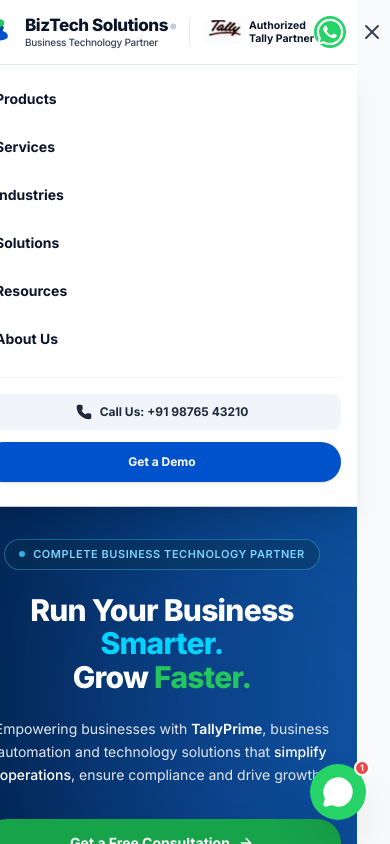
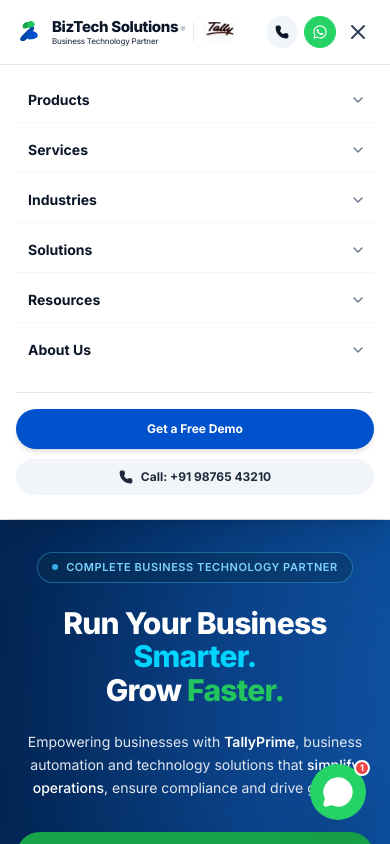
Before and after one commit to adminbiztechx/hs-enterprises, a React (Vite) app: page / in a window 390 px wide. Both pictures are taken after a click on the button 372 px from the left and 32 px from the top of the page. Shown: the top 844 px of the page. Built offline with nearby package versions, Linux system fonts and the light colour scheme.

Commit message:
Fix mobile responsive alignment across Navbar, Implementation Process and Testimonials

```diff
--- a/src/components/Logos.jsx
+++ b/src/components/Logos.jsx
@@ -1,8 +1,8 @@
 import React from 'react';
 
 export const BizTechLogo = ({ className = "h-8", light = false }) => (
-  <div className={`flex items-center gap-2.5 ${className}`}>
-    <div className="relative w-8 h-8 shrink-0 flex items-center justify-center">
+  <div className={`flex items-center gap-1.5 xs:gap-2 sm:gap-2.5 ${className}`}>
+    <div className="relative w-6 h-6 xs:w-7 xs:h-7 sm:w-8 sm:h-8 shrink-0 flex items-center justify-center">
       <svg viewBox="0 0 36 36" fill="none" className="w-full h-full">
         {/* Top green wings */}
         <path d="M11 6.5C14 4.5 18 5 18 8C18 11.5 13.5 13.5 11 13.5C8.8 13.5 8 11.8 8.8 9.2C9.4 7.5 10.2 6.8 11 6.5Z" fill="#16A34A" />
@@ -14,12 +14,12 @@ export const BizTechLogo = ({ className = "h-8", light = false }) => (
     </div>
     <div className="flex flex-col text-left">
       <div className="flex items-baseline">
-        <span className={`font-extrabold text-[17px] sm:text-[18px] tracking-tight leading-none ${light ? 'text-white' : 'text-[#0B1528]'}`}>
+        <span className={`font-extrabold text-[13px] xs:text-[15px] sm:text-[18px] tracking-tight leading-none ${light ? 'text-white' : 'text-[#0B1528]'}`}>
           BizTech Solutions
         </span>
-        <span className="text-[10px] font-bold text-slate-400 ml-0.5">®</span>
+        <span className="text-[8px] sm:text-[10px] font-bold text-slate-400 ml-0.5">®</span>
       </div>
-      <span className={`text-[10px] sm:text-[10.5px] font-medium tracking-tight mt-0.5 leading-none ${light ? 'text-slate-300' : 'text-[#334155]'}`}>
+      <span className={`text-[7.5px] xs:text-[8px] sm:text-[10px] font-medium tracking-tight mt-0.5 leading-none ${light ? 'text-slate-300' : 'text-[#334155]'}`}>
         Business Technology Partner
       </span>
     </div>
@@ -31,22 +31,22 @@ export const HSEnterprisesLogo = ({ className = "h-8", light = false }) => (
 );
 
 export const TallyPartnerBadge = ({ light = false }) => (
-  <div className={`flex items-center gap-2 pl-3.5 border-l ${light ? 'border-slate-700' : 'border-slate-200/90'}`}>
+  <div className={`flex items-center gap-1 xs:gap-1.5 sm:gap-2 pl-1.5 xs:pl-2 sm:pl-3.5 border-l ${light ? 'border-slate-700' : 'border-slate-200/90'}`}>
     <div className="flex items-center shrink-0">
       <img
         src="/images/tally-script-logo.png"
         alt="Tally"
-        className="h-6 sm:h-7 object-contain"
+        className="h-4.5 xs:h-5 sm:h-7 object-contain"
         onError={(e) => {
           e.currentTarget.style.display = 'none';
         }}
       />
     </div>
-    <div className="flex flex-col text-left">
-      <span className={`text-[10.5px] font-bold leading-tight ${light ? 'text-slate-200' : 'text-[#0B1528]'}`}>
+    <div className="hidden sm:flex flex-col text-left">
+      <span className={`text-[9.5px] sm:text-[10.5px] font-bold leading-tight ${light ? 'text-slate-200' : 'text-[#0B1528]'}`}>
         Authorized
       </span>
-      <span className={`text-[10.5px] font-bold leading-tight ${light ? 'text-slate-300' : 'text-[#0B1528]'}`}>
+      <span className={`text-[9.5px] sm:text-[10.5px] font-bold leading-tight ${light ? 'text-slate-300' : 'text-[#0B1528]'}`}>
         Tally Partner
       </span>
     </div>
--- a/src/components/Navbar.jsx
+++ b/src/components/Navbar.jsx
@@ -4,7 +4,7 @@ import { BizTechLogo, TallyPartnerBadge } from './Logos';
 
 function WhatsAppIcon() {
   return (
-    <svg className="w-4.5 h-4.5 fill-current" viewBox="0 0 24 24">
+    <svg className="w-4 h-4 fill-current" viewBox="0 0 24 24">
       <path d="M12.04 2c-5.46 0-9.91 4.45-9.91 9.91 0 1.75.46 3.45 1.32 4.95L2.05 22l5.25-1.38c1.45.79 3.08 1.21 4.74 1.21 5.46 0 9.91-4.45 9.91-9.91 0-2.65-1.03-5.14-2.9-7.01A9.82 9.82 0 0 0 12.04 2zm0 18.15c-1.49 0-2.96-.4-4.24-1.16l-.3-.18-3.12.82.83-3.04-.2-.32a8.19 8.19 0 0 1-1.26-4.36c0-4.54 3.7-8.24 8.24-8.24 2.2 0 4.27.86 5.82 2.42a8.18 8.18 0 0 1 2.41 5.83c.02 4.54-3.68 8.23-8.18 8.23zm4.52-6.16c-.25-.12-1.47-.72-1.7-.8-.23-.09-.39-.12-.56.12-.17.25-.64.8-.79.97-.14.17-.29.19-.54.07-.25-.12-1.05-.39-1.99-1.23-.74-.66-1.23-1.47-1.38-1.72-.14-.25-.02-.38.11-.51.11-.11.25-.29.37-.43.12-.15.17-.25.25-.42.08-.17.04-.31-.02-.44-.06-.12-.56-1.34-.76-1.84-.2-.48-.4-.42-.56-.43h-.47c-.17 0-.44.06-.67.31-.23.25-.87.85-.87 2.07 0 1.22.89 2.4 1.01 2.56.12.17 1.75 2.67 4.24 3.74.59.26 1.05.41 1.41.53.6.19 1.14.16 1.57.1.48-.07 1.47-.6 1.68-1.18.21-.58.21-1.07.15-1.18-.06-.12-.22-.19-.47-.31z" />
     </svg>
   );
@@ -24,6 +24,7 @@ export default function Navbar({
 }) {
   const [mobileMenuOpen, setMobileMenuOpen] = useState(false);
   const [activeDropdown, setActiveDropdown] = useState(null);
+  const [expandedMobileItem, setExpandedMobileItem] = useState(null);
 
   const navItems = [
     {
@@ -111,14 +112,14 @@ export default function Navbar({
 
   return (
     <header className="sticky top-0 z-50 bg-white/95 backdrop-blur-md border-b border-slate-200/80 shadow-xs transition-all duration-200 w-full">
-      <div className="w-full max-w-[1720px] mx-auto px-4 sm:px-6 lg:px-10 xl:px-12">
+      <div className="w-full max-w-[1720px] mx-auto px-2.5 xs:px-4 sm:px-6 lg:px-8 xl:px-12">
         <div className="flex items-center justify-between h-16 sm:h-[68px]">
 
           {/* Left Brand: BizTech Solutions + Authorized Tally Partner */}
-          <div className="flex items-center gap-3 md:gap-4 shrink-0">
+          <div className="flex items-center gap-1 xs:gap-2 sm:gap-3 md:gap-4 shrink-0 min-w-0">
             <button
               onClick={onNavigateHome}
-              className="flex items-center group text-left focus:outline-none cursor-pointer"
+              className="flex items-center group text-left focus:outline-none cursor-pointer shrink-0"
               aria-label="BizTech Solutions Home"
             >
               <BizTechLogo />
@@ -127,7 +128,7 @@ export default function Navbar({
           </div>
 
           {/* Center Navigation Links (Each with ChevronDown) */}
-          <nav className="hidden lg:flex items-center gap-5 xl:gap-7">
+          <nav className="hidden lg:flex items-center gap-3 xl:gap-5 2xl:gap-7">
             {navItems.map((item) => (
               <div
                 key={item.name}
@@ -137,14 +138,14 @@ export default function Navbar({
               >
                 <button
                   onClick={() => handleNavClick(item)}
-                  className={`flex items-center gap-1 text-[13.5px] xl:text-[14px] font-bold transition-colors cursor-pointer ${
+                  className={`flex items-center gap-0.5 xl:gap-1 text-[12.5px] xl:text-[13.5px] 2xl:text-[14px] font-bold transition-colors cursor-pointer ${
                     item.isActive
                       ? 'text-[#0052CC]'
                       : 'text-[#0B1528] hover:text-[#0052CC]'
                   }`}
                 >
-                  <span>{item.name}</span>
-                  <ChevronDown className="w-3.5 h-3.5 text-slate-500 group-hover:text-[#0052CC] transition-transform duration-200 group-hover:rotate-180" />
+                  <span className="whitespace-nowrap">{item.name}</span>
+                  <ChevronDown className="w-3 h-3 xl:w-3.5 xl:h-3.5 text-slate-500 group-hover:text-[#0052CC] transition-transform duration-200 group-hover:rotate-180" />
                 </button>
 
                 {/* Dropdown Menu */}
@@ -179,15 +180,15 @@ export default function Navbar({
             ))}
           </nav>
 
-          {/* Right Action: Phone + WhatsApp + Get a Demo Button */}
-          <div className="hidden md:flex items-center gap-3.5 shrink-0">
-            {/* Phone link */}
+          {/* Desktop Right Action: Phone + WhatsApp + Get a Demo Button */}
+          <div className="hidden lg:flex items-center gap-2 xl:gap-2.5 2xl:gap-3.5 shrink-0">
+            {/* Phone link (shown on xl+) */}
             <a
               href="tel:+919876543210"
-              className="flex items-center gap-2 text-[13px] sm:text-[13.5px] font-bold text-[#0B1528] hover:text-[#0052CC] transition-colors"
+              className="hidden xl:flex items-center gap-1.5 2xl:gap-2 text-[12px] xl:text-[13px] 2xl:text-[13.5px] font-bold text-[#0B1528] hover:text-[#0052CC] transition-colors"
             >
-              <div className="w-7 h-7 rounded-full bg-slate-100 flex items-center justify-center text-[#0B1528] shrink-0">
-                <Phone className="w-3.5 h-3.5 fill-current" />
+              <div className="w-6 h-6 2xl:w-7 2xl:h-7 rounded-full bg-slate-100 flex items-center justify-center text-[#0B1528] shrink-0">
+                <Phone className="w-3 h-3 2xl:w-3.5 2xl:h-3.5 fill-current" />
               </div>
               <span className="tracking-tight whitespace-nowrap">+91 98765 43210</span>
             </a>
@@ -198,7 +199,7 @@ export default function Navbar({
               target="_blank"
               rel="noopener noreferrer"
               aria-label="Contact on WhatsApp"
-              className="w-8 h-8 rounded-full bg-[#25D366] hover:bg-[#20ba5a] text-white flex items-center justify-center shadow-xs hover:scale-105 transition-all shrink-0"
+              className="w-7 h-7 xl:w-7.5 xl:h-7.5 2xl:w-8 2xl:h-8 rounded-full bg-[#25D366] hover:bg-[#20ba5a] text-white flex items-center justify-center shadow-xs hover:scale-105 transition-all shrink-0"
             >
               <WhatsAppIcon />
             </a>
@@ -206,29 +207,49 @@ export default function Navbar({
             {/* Get a Demo CTA Button (Pill Button) */}
             <button
               onClick={onOpenDemoModal}
-              className="bg-[#0052CC] hover:bg-[#003D99] text-white text-xs sm:text-[13px] font-bold px-5 py-2 rounded-full shadow-xs hover:shadow transition-all duration-150 flex items-center justify-center tracking-wide cursor-pointer whitespace-nowrap"
+              className="bg-[#0052CC] hover:bg-[#003D99] text-white text-[11px] xl:text-xs 2xl:text-[13px] font-bold px-3 xl:px-4 2xl:px-5 py-1.5 xl:py-2 rounded-full shadow-xs hover:shadow transition-all duration-150 flex items-center justify-center tracking-wide cursor-pointer whitespace-nowrap"
             >
               Get a Demo
             </button>
           </div>
 
-          {/* Mobile Menu Hamburger Button */}
-          <div className="flex md:hidden items-center gap-2">
+          {/* Mobile Right Action Bar: Call + WhatsApp + Demo Pill + Hamburger */}
+          <div className="flex lg:hidden items-center gap-1 xs:gap-1.5 sm:gap-2 shrink-0">
+            {/* Quick Call Icon Button on mobile */}
             <a
-              href="https://wa.me/919876543210"
+              href="tel:+919876543210"
+              aria-label="Call BizTech"
+              className="w-7 h-7 xs:w-8 xs:h-8 rounded-full bg-slate-100 hover:bg-slate-200 text-[#0B1528] flex items-center justify-center transition-colors"
+            >
+              <Phone className="w-3.5 h-3.5 fill-current" />
+            </a>
+
+            {/* WhatsApp Icon Button on mobile */}
+            <a
+              href="https://wa.me/919876543210?text=Hi%2C%20I%20am%20interested%20in%20TallyPrime%20and%20BizTech%20Solutions."
               target="_blank"
               rel="noopener noreferrer"
-              className="w-8 h-8 rounded-full bg-[#25D366] text-white flex items-center justify-center shadow-xs"
               aria-label="WhatsApp"
+              className="w-7 h-7 xs:w-8 xs:h-8 rounded-full bg-[#25D366] hover:bg-[#20ba5a] text-white flex items-center justify-center shadow-xs transition-transform active:scale-95"
             >
               <WhatsAppIcon />
             </a>
+
+            {/* Get a Demo compact pill button for tablet */}
+            <button
+              onClick={onOpenDemoModal}
+              className="hidden md:inline-flex bg-[#0052CC] hover:bg-[#003D99] text-white text-xs font-bold px-3 py-1.5 rounded-full shadow-xs transition-colors whitespace-nowrap cursor-pointer"
+            >
+              Demo
+            </button>
+
+            {/* Hamburger / Close Button */}
             <button
               onClick={() => setMobileMenuOpen(!mobileMenuOpen)}
-              className="p-1.5 rounded-lg text-slate-700 hover:text-slate-900 hover:bg-slate-100 focus:outline-none"
+              className="w-7.5 h-7.5 xs:w-8 xs:h-8 rounded-lg text-slate-700 hover:text-slate-900 hover:bg-slate-100 flex items-center justify-center focus:outline-none transition-colors cursor-pointer"
               aria-label="Toggle Navigation"
             >
-              {mobileMenuOpen ? <X className="w-6 h-6" /> : <Menu className="w-6 h-6" />}
+              {mobileMenuOpen ? <X className="w-4.5 h-4.5" /> : <Menu className="w-4.5 h-4.5" />}
             </button>
           </div>
 
@@ -239,44 +260,80 @@ export default function Navbar({
       {mobileMenuOpen && (
         <div className="lg:hidden border-t border-slate-200 bg-white px-4 pt-3 pb-6 shadow-xl animate-in fade-in duration-200 max-h-[85vh] overflow-y-auto">
           <div className="space-y-1">
-            {navItems.map((item) => (
-              <div key={item.name} className="py-1">
+            {navItems.map((item) => {
+              const isExpanded = expandedMobileItem === item.name;
+              return (
+                <div key={item.name} className="py-0.5 border-b border-slate-100/80 last:border-b-0">
+                  <div className="flex items-center justify-between">
                     <button
                       onClick={() => handleNavClick(item)}
-                  className={`w-full text-left flex items-center justify-between px-3 py-2 text-sm font-bold rounded-lg ${
+                      className={`flex-1 text-left py-2.5 px-3 text-[14px] font-bold rounded-lg transition-colors ${
                         item.isActive
-                      ? 'bg-blue-50 text-[#0052CC]'
+                          ? 'text-[#0052CC] bg-blue-50/70'
                           : 'text-[#0B1528] hover:bg-slate-50'
                       }`}
                     >
-                  <span>{item.name}</span>
-                  {item.isActive && (
-                    <span className="text-[10px] bg-[#0052CC] text-white px-2 py-0.5 rounded-full font-bold">
-                      Active
-                    </span>
+                      {item.name}
+                    </button>
+                    {item.dropdown && (
+                      <button
+                        onClick={() => setExpandedMobileItem(isExpanded ? null : item.name)}
+                        className="p-2 text-slate-500 hover:text-[#0052CC] rounded-lg hover:bg-slate-50 transition-colors"
+                        aria-label={`Toggle ${item.name} submenu`}
+                      >
+                        <ChevronDown className={`w-4 h-4 transition-transform duration-200 ${isExpanded ? 'rotate-180 text-[#0052CC]' : ''}`} />
+                      </button>
+                    )}
+                  </div>
+
+                  {/* Submenu accordion for mobile */}
+                  {item.dropdown && isExpanded && (
+                    <div className="pl-4 pr-2 pb-2 pt-1 space-y-1 bg-slate-50/80 rounded-lg mt-1 border border-slate-100">
+                      {item.dropdown.map((subItem) => (
+                        <button
+                          key={subItem.name}
+                          onClick={() => {
+                            if (item.name === 'Products') {
+                              if (onNavigateProducts) onNavigateProducts(subItem.id);
+                            } else {
+                              handleNavClick(item);
+                            }
+                            setMobileMenuOpen(false);
+                          }}
+                          className="w-full text-left py-2 px-2.5 rounded-md hover:bg-white text-xs font-semibold text-slate-700 hover:text-[#0052CC] transition-colors block"
+                        >
+                          <p className="font-bold text-slate-900">{subItem.name}</p>
+                          {subItem.desc && (
+                            <p className="text-[11px] text-slate-500 font-normal leading-snug">{subItem.desc}</p>
                           )}
                         </button>
-              </div>
                       ))}
                     </div>
+                  )}
+                </div>
+              );
+            })}
+          </div>
 
-          <div className="mt-4 pt-4 border-t border-slate-100 flex flex-col gap-3">
-            <a
-              href="tel:+919876543210"
-              className="flex items-center justify-center gap-2 w-full py-2.5 text-xs font-bold text-slate-800 bg-slate-100 rounded-lg hover:bg-slate-200 transition-colors"
-            >
-              <Phone className="w-4 h-4 fill-current" />
-              <span>Call Us: +91 98765 43210</span>
-            </a>
+          {/* Action buttons at bottom of mobile menu */}
+          <div className="mt-5 pt-4 border-t border-slate-200 flex flex-col gap-2.5">
             <button
               onClick={() => {
                 setMobileMenuOpen(false);
                 onOpenDemoModal();
               }}
-              className="w-full bg-[#0052CC] text-white text-xs font-bold py-3 rounded-full shadow hover:bg-[#003D99] transition-colors"
+              className="w-full bg-[#0052CC] hover:bg-[#003D99] text-white text-xs sm:text-sm font-bold py-3 rounded-full shadow-md transition-colors flex items-center justify-center gap-1.5 cursor-pointer"
             >
-              Get a Demo
+              <span>Get a Free Demo</span>
             </button>
+
+            <a
+              href="tel:+919876543210"
+              className="flex items-center justify-center gap-2 w-full py-2.5 text-xs font-bold text-slate-800 bg-slate-100 hover:bg-slate-200 rounded-full transition-colors"
+            >
+              <Phone className="w-3.5 h-3.5 fill-current" />
+              <span>Call: +91 98765 43210</span>
+            </a>
           </div>
         </div>
       )}
--- a/src/components/TestimonialsAndKnowledge.jsx
+++ b/src/components/TestimonialsAndKnowledge.jsx
@@ -81,20 +81,20 @@ export default function TestimonialsAndKnowledge({ onNavigateResources }) {
             </h2>
 
             {/* Testimonial Box with side arrows */}
-            <div className="flex items-center gap-2 sm:gap-2.5">
+            <div className="flex items-center gap-1.5 xs:gap-2 sm:gap-2.5">
               {/* Prev Button */}
               <button
                 onClick={prevSlide}
                 aria-label="Previous testimonial"
-                className="w-8 h-8 rounded-full bg-white border border-slate-200/90 shadow-xs flex items-center justify-center text-slate-600 hover:text-slate-900 hover:bg-slate-50 transition-all shrink-0 cursor-pointer"
+                className="w-7 h-7 xs:w-8 xs:h-8 rounded-full bg-white border border-slate-200/90 shadow-xs flex items-center justify-center text-slate-600 hover:text-slate-900 hover:bg-slate-50 transition-all shrink-0 cursor-pointer"
               >
-                <ChevronLeft className="w-4 h-4" />
+                <ChevronLeft className="w-3.5 h-3.5 xs:w-4 xs:h-4" />
               </button>
 
               {/* Card */}
-              <div className="flex-1 bg-white rounded-2xl p-4 sm:p-5 border border-slate-200/90 shadow-[0_2px_8px_rgba(0,0,0,0.03)] flex items-center gap-4 min-h-[145px]">
+              <div className="flex-1 bg-white rounded-2xl p-3 xs:p-4 sm:p-5 border border-slate-200/90 shadow-[0_2px_8px_rgba(0,0,0,0.03)] flex items-center gap-2.5 xs:gap-3 sm:gap-4 min-h-[135px]">
                 {/* Avatar */}
-                <div className="w-16 h-16 sm:w-18 sm:h-18 rounded-full overflow-hidden shrink-0 border border-slate-200/80 bg-slate-100">
+                <div className="w-12 h-12 xs:w-14 xs:h-14 sm:w-18 sm:h-18 rounded-full overflow-hidden shrink-0 border border-slate-200/80 bg-slate-100">
                   <img
                     src={current.avatar}
                     alt={current.name}
@@ -108,16 +108,16 @@ export default function TestimonialsAndKnowledge({ onNavigateResources }) {
 
                 {/* Content */}
                 <div className="flex-1 min-w-0">
-                  <p className="text-xs sm:text-[12.5px] text-slate-700 font-medium leading-relaxed mb-3">
+                  <p className="text-[11.5px] xs:text-xs sm:text-[12.5px] text-slate-700 font-medium leading-relaxed mb-2.5">
                     "{current.quote}"
                   </p>
 
-                  <div className="flex items-center justify-between gap-2">
+                  <div className="flex items-center justify-between gap-1.5 flex-wrap">
                     <div>
-                      <h4 className="text-xs sm:text-[13px] font-bold text-[#0B1528] leading-tight">
+                      <h4 className="text-[11.5px] xs:text-xs sm:text-[13px] font-bold text-[#0B1528] leading-tight">
                         {current.name}
                       </h4>
-                      <p className="text-[10.5px] sm:text-[11px] text-slate-500 font-normal mt-0.5">
+                      <p className="text-[9.5px] xs:text-[10.5px] sm:text-[11px] text-slate-500 font-normal mt-0.5">
                         {current.role}
                       </p>
                     </div>
@@ -125,7 +125,7 @@ export default function TestimonialsAndKnowledge({ onNavigateResources }) {
                     {/* 5 Stars */}
                     <div className="flex items-center gap-0.5">
                       {[...Array(5)].map((_, i) => (
-                        <Star key={i} className="w-3.5 h-3.5 fill-[#F59E0B] text-[#F59E0B]" />
+                        <Star key={i} className="w-3 h-3 xs:w-3.5 xs:h-3.5 fill-[#F59E0B] text-[#F59E0B]" />
                       ))}
                     </div>
                   </div>
@@ -136,9 +136,9 @@ export default function TestimonialsAndKnowledge({ onNavigateResources }) {
               <button
                 onClick={nextSlide}
                 aria-label="Next testimonial"
-                className="w-8 h-8 rounded-full bg-white border border-slate-200/90 shadow-xs flex items-center justify-center text-slate-600 hover:text-slate-900 hover:bg-slate-50 transition-all shrink-0 cursor-pointer"
+                className="w-7 h-7 xs:w-8 xs:h-8 rounded-full bg-white border border-slate-200/90 shadow-xs flex items-center justify-center text-slate-600 hover:text-slate-900 hover:bg-slate-50 transition-all shrink-0 cursor-pointer"
               >
-                <ChevronRight className="w-4 h-4" />
+                <ChevronRight className="w-3.5 h-3.5 xs:w-4 xs:h-4" />
               </button>
             </div>
 
--- a/src/components/WhyChooseUsAndProcess.jsx
+++ b/src/components/WhyChooseUsAndProcess.jsx
@@ -50,9 +50,9 @@ export default function WhyChooseUsAndProcess() {
               Why Choose Us?
             </h2>
 
-            <div className="flex items-center gap-4 sm:gap-5">
+            <div className="flex items-center gap-3 xs:gap-4 sm:gap-5">
               {/* Team Photo */}
-              <div className="w-40 sm:w-48 h-36 sm:h-44 rounded-2xl overflow-hidden shadow-sm border border-slate-200/80 shrink-0 bg-slate-100">
+              <div className="w-28 xs:w-36 sm:w-48 h-32 xs:h-36 sm:h-44 rounded-2xl overflow-hidden shadow-sm border border-slate-200/80 shrink-0 bg-slate-100">
                 <img
                   src="/images/team-exact.jpg"
                   alt="BizTech Implementation Team"
@@ -86,8 +86,8 @@ export default function WhyChooseUsAndProcess() {
               Our Implementation Process
             </h2>
 
-            {/* 5-Step Process Timeline */}
-            <div className="relative pt-2">
+            {/* Desktop 5-Step Process Timeline (hidden on mobile) */}
+            <div className="hidden md:block relative pt-2">
               <div className="grid grid-cols-5 gap-1 sm:gap-2 relative">
 
                 {/* Connecting Arrow Lines between the circles */}
@@ -120,6 +120,33 @@ export default function WhyChooseUsAndProcess() {
                 ))}
               </div>
             </div>
+
+            {/* Mobile Vertical Stepped Timeline (visible on mobile) */}
+            <div className="block md:hidden pt-2 pl-1 space-y-1">
+              {steps.map((step, idx) => (
+                <div key={step.num} className="relative flex items-start gap-3.5 pb-3">
+                  {/* Step Circle */}
+                  <div className="relative z-10 w-7 h-7 rounded-full bg-[#0066FF] text-white flex items-center justify-center font-bold text-xs shadow-sm ring-4 ring-white shrink-0">
+                    {step.num}
+                  </div>
+
+                  {/* Connecting Vertical Line */}
+                  {idx < steps.length - 1 && (
+                    <div className="absolute left-[13px] top-6 bottom-0 w-[2px] bg-[#93C5FD]" />
+                  )}
+
+                  {/* Step Content */}
+                  <div className="text-left pt-0.5">
+                    <h3 className="text-[13px] font-bold text-[#0B1528] leading-tight">
+                      {step.title}
+                    </h3>
+                    <p className="text-[11px] text-slate-500 leading-relaxed font-normal mt-0.5">
+                      {step.desc}
+                    </p>
+                  </div>
+                </div>
+              ))}
+            </div>
           </div>
 
         </div>
--- a/tailwind.config.js
+++ b/tailwind.config.js
@@ -6,6 +6,9 @@ export default {
   ],
   theme: {
     extend: {
+      screens: {
+        xs: '380px',
+      },
       colors: {
         biztech: {
           navy: '#0A1E3B',
```
Lines whose indentation alone changed are shown as unchanged.
